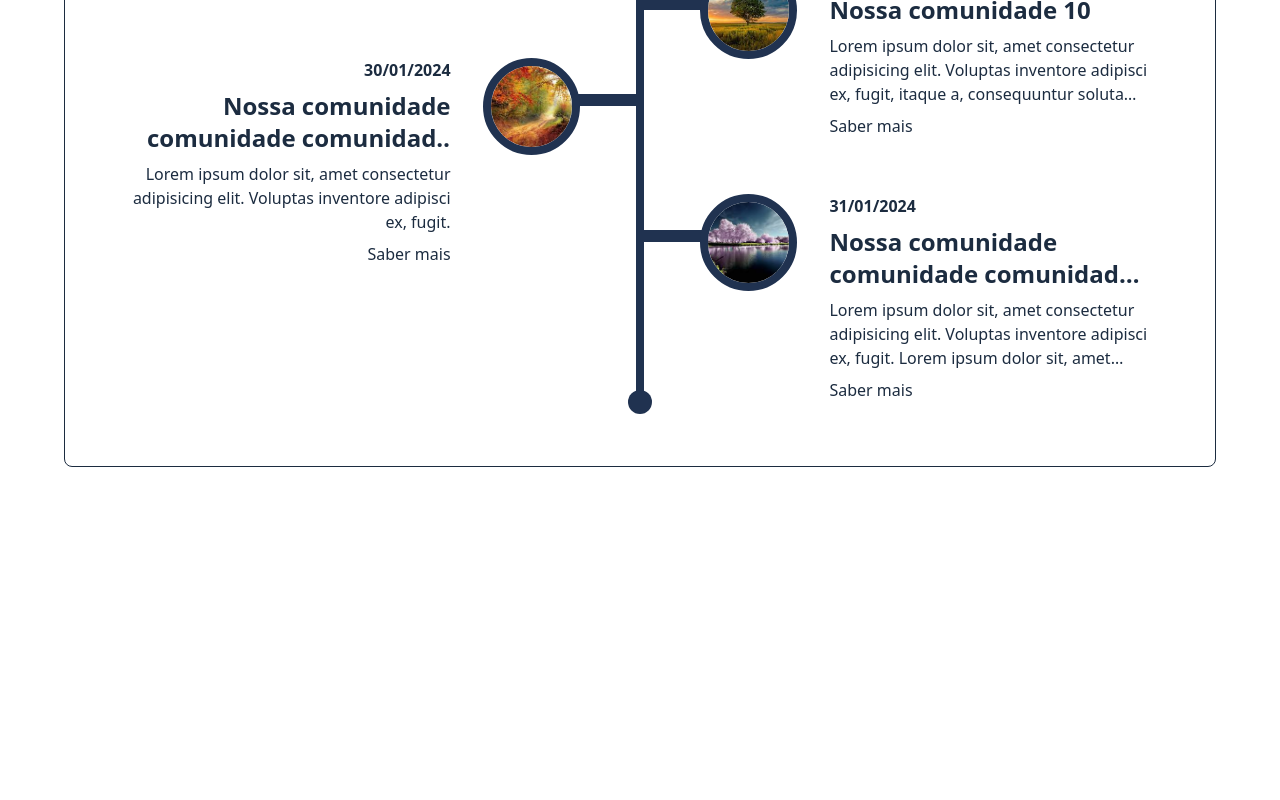
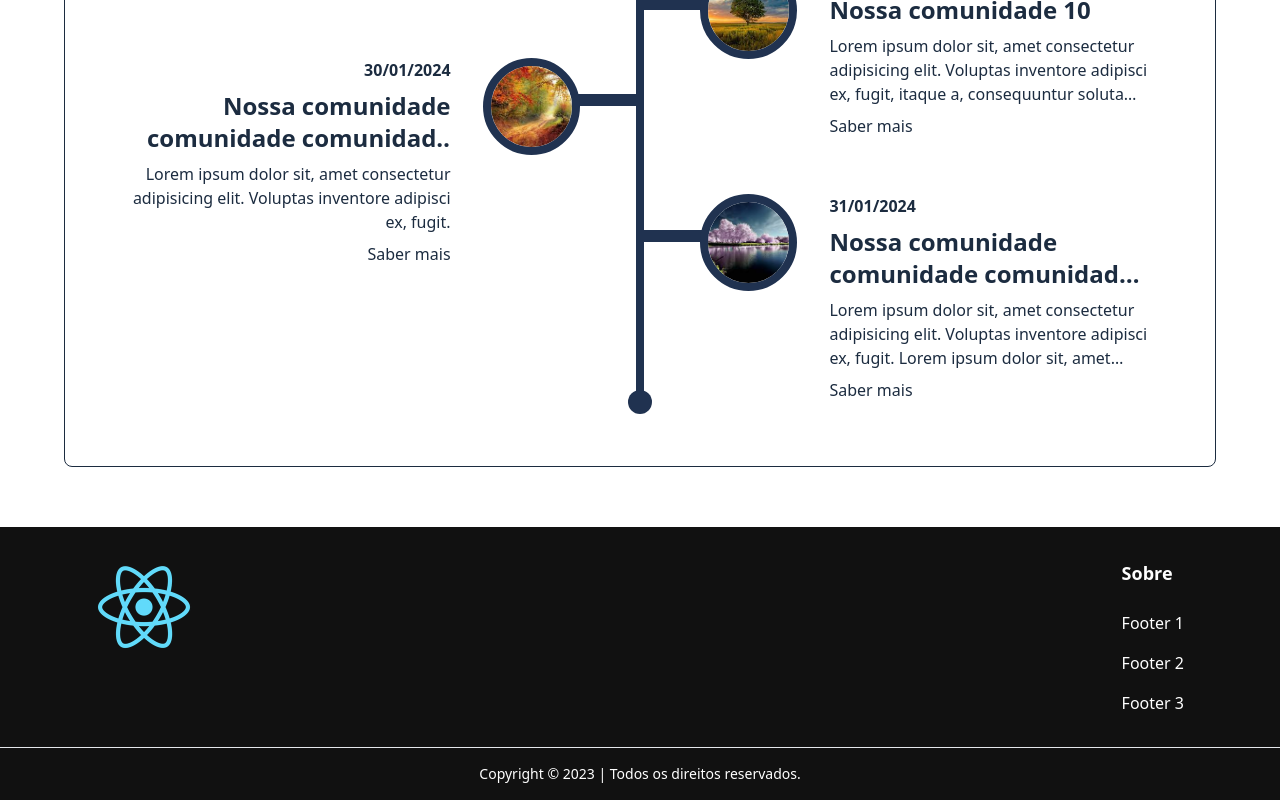
Before and after one commit to Cris-Smykel/Pedro-blog, a React (Create React App) app: page / in a window 1280 px wide. Shown: the part 7344-8144 px from the top of the page. Before the commit the page ends 7871 px from the top, so only its background shows below. Built offline with nearby package versions, Linux system fonts and the light colour scheme.

Commit message:
Footer Complete

```diff
--- a/src/components/App.jsx
+++ b/src/components/App.jsx
@@ -1,5 +1,6 @@
 import Main from "./main/Main";
 import Header from "./Header";
+import Footer from "./Footer";
 
 export default function App() {
   return (
@@ -7,6 +8,8 @@ export default function App() {
       <Header />
 
       <Main />
+
+      <Footer />
     </div>
   );
 }
--- /dev/null
+++ b/src/components/Footer.jsx
@@ -0,0 +1,52 @@
+import logo from "../assets/logos/logo192.png";
+
+export default function Footer() {
+  return (
+    <footer className="bg-[#111]">
+      <div className="flex items-start justify-between gap-4 max-w-6xl p-8 m-auto">
+        <picture>
+          <img src={logo} className="w-24" />
+        </picture>
+
+        <div className="flex gap-20">
+          <nav className="flex flex-col gap-6">
+            <h3 className="text-white font-bold text-lg">Sobre</h3>
+
+            <ul className="flex flex-col gap-4">
+              <li>
+                <a
+                  href="#"
+                  className="text-base text-white font-medium cursor-pointer"
+                >
+                  Footer 1
+                </a>
+              </li>
+              <li>
+                <a
+                  href="#"
+                  className="text-base text-white font-medium cursor-pointer"
+                >
+                  Footer 2
+                </a>
+              </li>
+              <li>
+                <a
+                  href="#"
+                  className="text-base text-white font-medium cursor-pointer"
+                >
+                  Footer 3
+                </a>
+              </li>
+            </ul>
+          </nav>
+        </div>
+      </div>
+
+      <div className="p-4 flex justify-center border-t">
+        <mark className="text-center text-white font-normal text-sm">
+          Copyright © 2023 | Todos os direitos reservados.
+        </mark>
+      </div>
+    </footer>
+  );
+}
```
